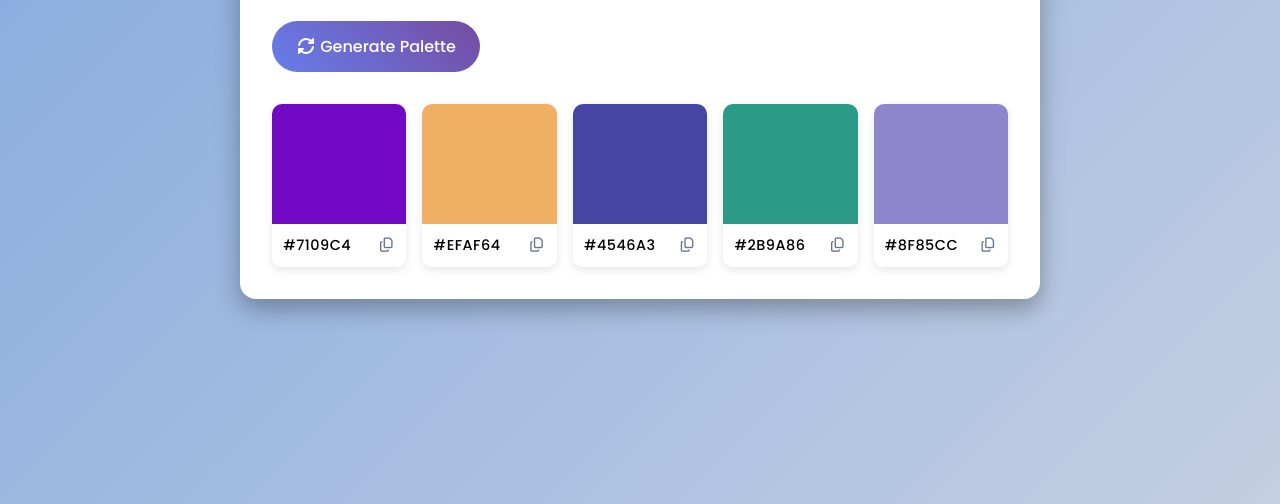
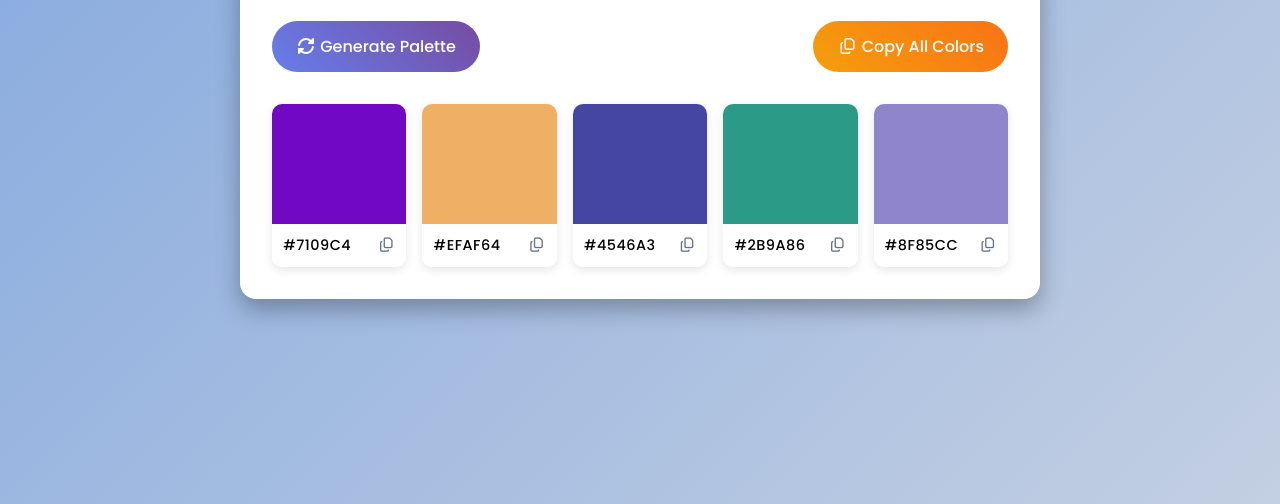
Before and after one commit to zeetpateldev/TS-Experiments, a plain HTML site: page color-palette-generator/index.html in a window 1280 px wide. Shown: the part 296-800 px from the top of the page. Drawn offline with Linux system fonts and the light colour scheme.

Commit message:
Add Copy All Colors button and functionality
Store generated palette in localStorage under "all-colors" and add a
Copy All Colors button that copies those values to the clipboard and
shows temporary "Copied!" feedback.

```diff
--- a/color-palette-generator/index.html
+++ b/color-palette-generator/index.html
@@ -12,10 +12,17 @@
     <div class="container">
          <h1>Color Palette Generator</h1>
 
-         <button id="generate-btn">
-           <i class="fas fa-sync-alt"></i>
-           Generate Palette
-         </button>
+         <div class="action-row">
+           <button id="generate-btn">
+             <i class="fas fa-sync-alt"></i>
+             Generate Palette
+           </button>
+
+           <button id="copy-all-btn">
+             <i class="far fa-copy"></i>
+             <span>Copy All Colors</span>
+           </button>
+         </div>
 
          <div class="palette-container">
            <!-- Color Box 1 -->
--- a/color-palette-generator/script.js
+++ b/color-palette-generator/script.js
@@ -1,17 +1,30 @@
 // Element Target
 const generateBtn = document.querySelector("#generate-btn");
 const colorBoxes = document.querySelectorAll(".color-box");
+const copyAllBtn = document.querySelector("#copy-all-btn");
+
+generateBtn.addEventListener("click", generatePalette);
+
+copyAllBtn.addEventListener("click", () => {
+  navigator.clipboard.writeText(localStorage.getItem("all-colors"));
+  copyAllBtn.querySelector(":scope > span").textContent = "Copied!"
+  setTimeout(() => {
+    copyAllBtn.querySelector(":scope > span").textContent = "Copy All Colors"
+  }, 1000)
+})
 
 
-generateBtn.addEventListener("click", generatePalette)
+function generatePalette() {
 
-function generatePalette() {
   let colors = [];
+
   for (let i = 0; i < 5; i++) {
     colors.push(generateRandomColor())
   }
 
   displayPaletteUI(colors)
+  localStorage.setItem("all-colors", colors.join(" "));
+
 }
 
 function generateRandomColor() {
--- a/color-palette-generator/style.css
+++ b/color-palette-generator/style.css
@@ -67,6 +67,34 @@ h1::after {
     transform: translateY(0);
 }
 
+.action-row {
+    display: flex;
+    align-items: center;
+    gap: 0.75rem;
+}
+
+#copy-all-btn {
+    background: linear-gradient(45deg, #f59e0b, #f97316);
+    color: white;
+    border: none;
+    padding: 0.8rem 1.5rem;
+    border-radius: 50px;
+    cursor: pointer;
+    font-weight: 500;
+    margin-bottom: 2rem;
+    font-size: 1rem;
+    margin-left: auto;
+}
+
+#copy-all-btn:hover {
+    transform: translateY(-2px);
+    box-shadow: 0 6px 10px rgba(245, 158, 11, 0.3);
+}
+
+#copy-all-btn:active {
+    transform: translateY(0);
+}
+
 .palette-container {
     display: grid;
     gap: 1rem;
```
